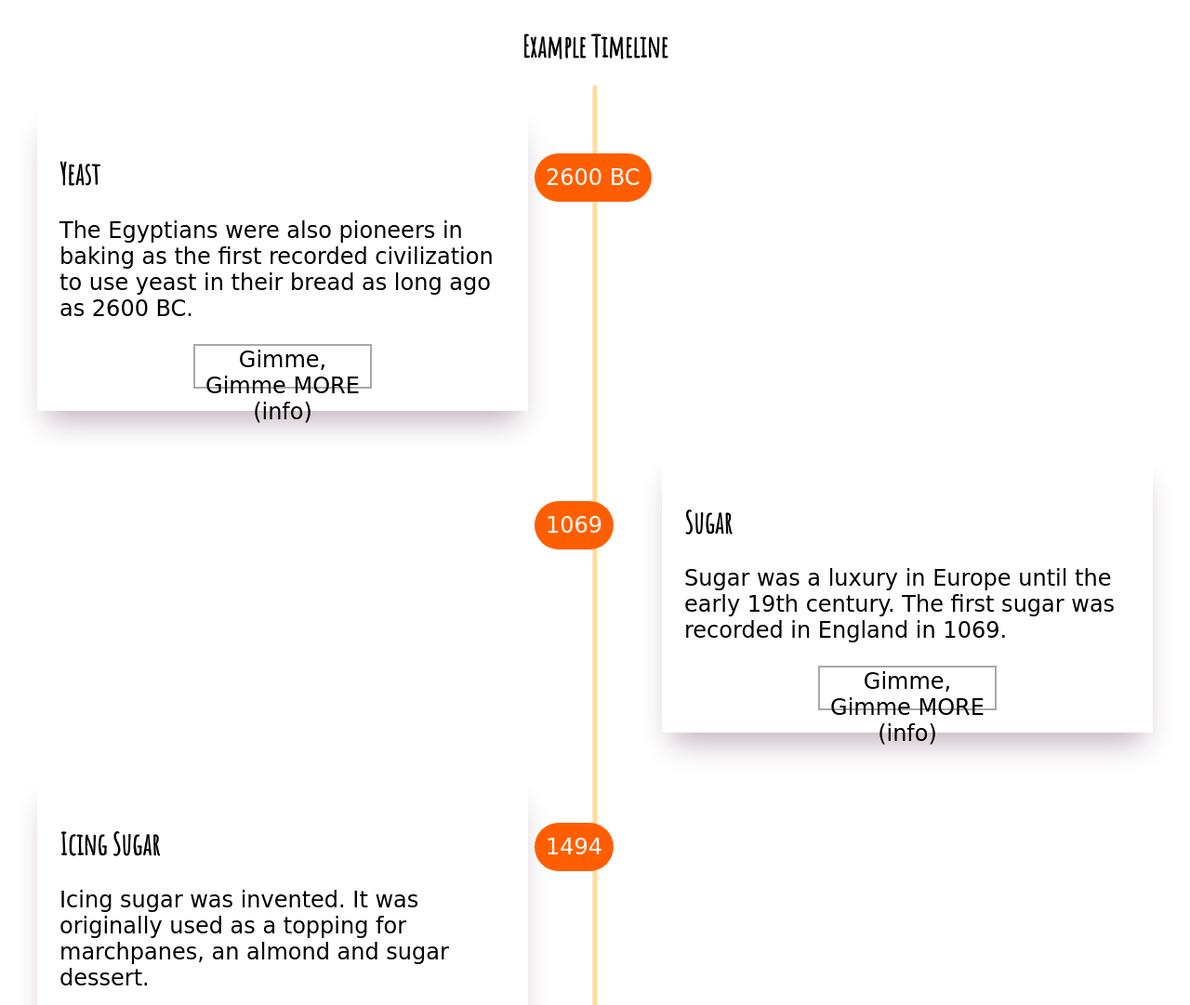
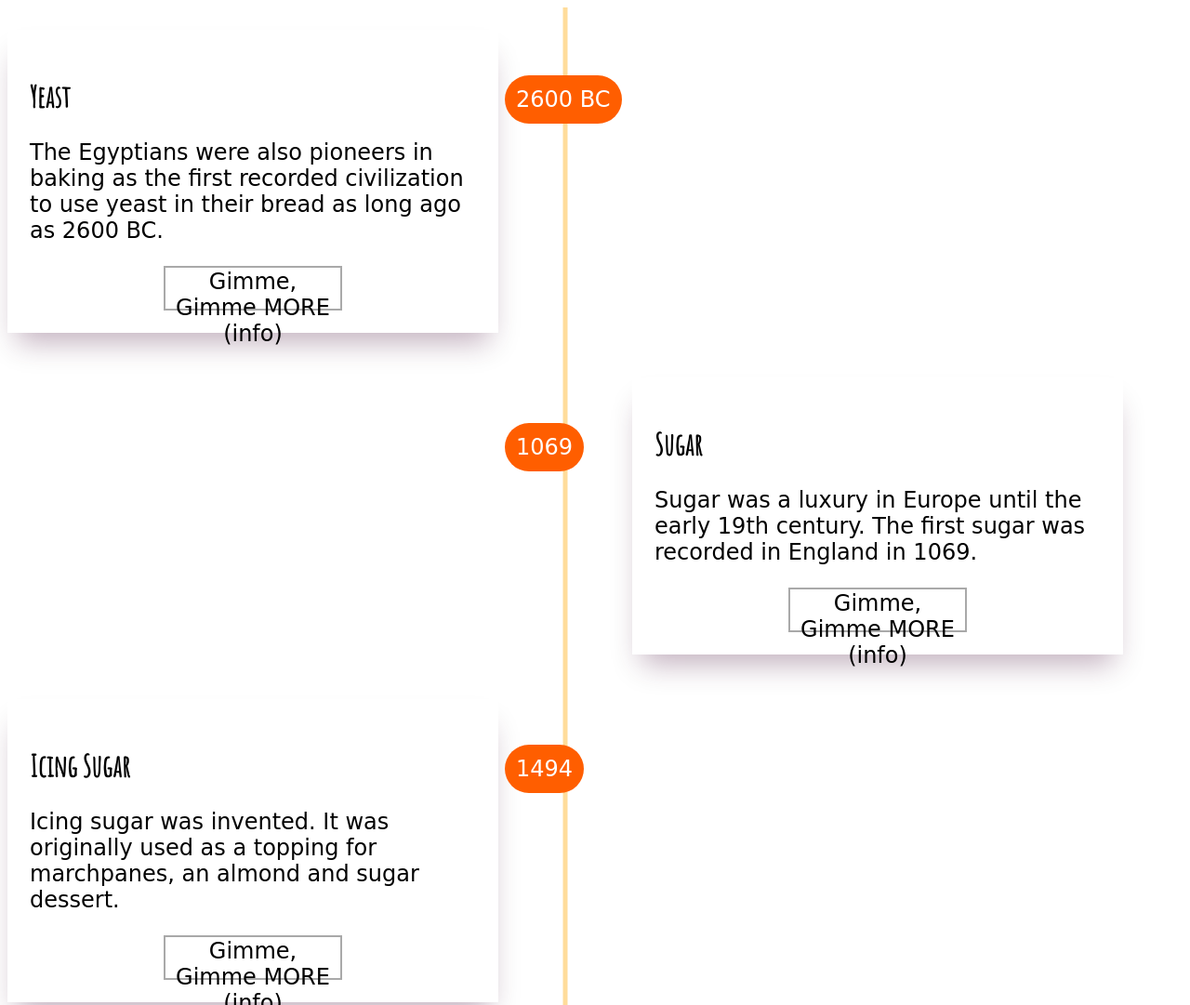
Before and after one commit to cbfacademy/javascript-final-project, a website with bundled scripts: page src/index.html in a window 1280 px wide. Shown: the top 1081 px of the page at 93% size. Built offline with nearby package versions, Linux system fonts and the light colour scheme; a web font is replaced by a local one.

Commit message:
feat: implement initial DOM tests

```diff
--- a/src/index.html
+++ b/src/index.html
@@ -8,10 +8,7 @@
     <title>Example Timeline</title>
 </head>
 <body>
-    <div class="container">
-        <h1>Example Timeline</h1>
-        <div class="timeline"></div>
-    </div>
-    <script type="module" src="./js/index.js"></script>
+    <div class="timeline"></div>
+    <script type="module" src="js/index.js"></script>
 </body>
 </html>
```
Also changed, not shown: package.json (added, +38 -0 lines), .autograding/__tests__/content.js (added), .autograding/__tests__/dom.js (added), .autograding/setup.js (added), .github/classroom/autograding.json (added), .github/workflows/classroom.yml (added), 1 other file.
